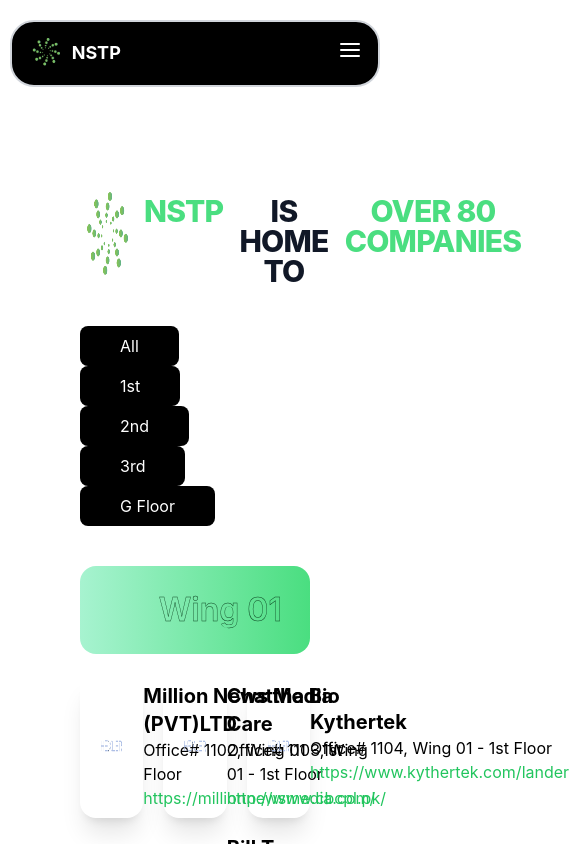
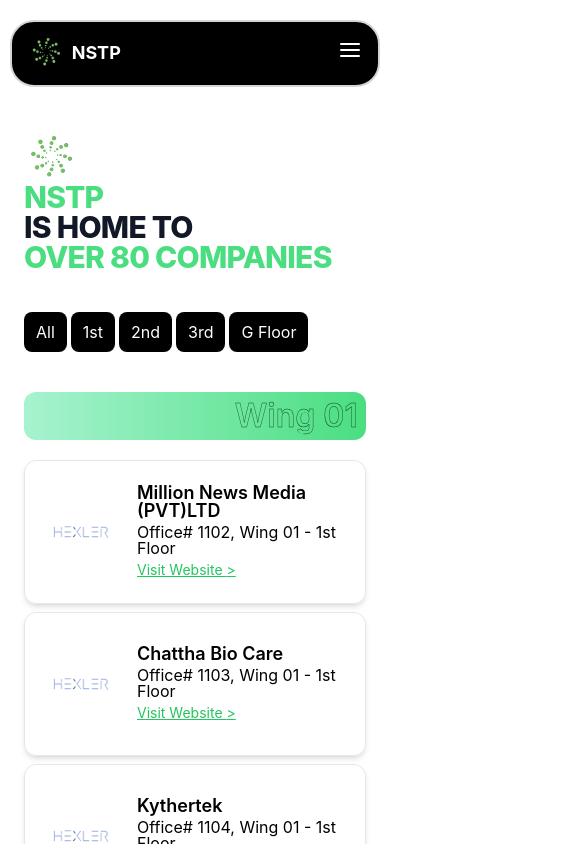
Before and after one commit to Sohaib-Ahmed869/NSTP, a React (Create React App) app: page /tenants in a window 390 px wide. Shown: the top 844 px of the page, 585 px wide, since content can reach past the window. Built offline with nearby package versions, Linux system fonts and the light colour scheme.

Commit message:
contact + tenants responsive

```diff
--- a/src/Contact/page.js
+++ b/src/Contact/page.js
@@ -28,9 +28,12 @@
   const [message, setMessage] = useState("");
   return (
     <div>
-      <div className="flex flex-row justify-between mt-28 p-20">
-        <form className="p-20 pt-0 w-2/3">
-          <h1 className="text-4xl mb-5">Contact Us</h1>
+      <div
+        className="flex flex-col lg:flex-row lg:justify-between mt-28 p-6 lg:p-20 gap-10 lg:gap-0"
+        style={{ height: "90vh" }}
+      >
+        <form className="lg:p-20 lg:pt-0 lg:w-2/3">
+          <h1 className=" text-2xl lg:text-4xl mb-2 lg:mb-5">Contact Us</h1>
           <div className="relative z-0 w-full mb-5 group">
             <input
               type="text"
@@ -88,7 +91,7 @@
               type="text"
               name="floating_message"
               id="floating_message"
-              className="block py-2.5 px-0 w-full text-sm text-gray-900 bg-transparent border-0 border-b-2 border-gray-300 appearance-none dark:text-black dark:border-gray-600 dark:focus:border-blue-500 focus:outline-none focus:ring-0 focus:border-blue-600 peer h-36"
+              className="block py-2.5 px-0 w-full text-sm text-gray-900 bg-transparent border-0 border-b-2 border-gray-300 appearance-none dark:text-black dark:border-gray-600 dark:focus:border-blue-500 focus:outline-none focus:ring-0 focus:border-blue-600 peer h-24 lg:h-36"
               placeholder=" "
               required
               onChange={(e) => setMessage(e.target.value)}
@@ -109,24 +112,24 @@
           </button>
         </form>
         <div className="flex flex-col gap-4">
-          <h1 className="text-4xl mb-10">Contact Info</h1>
-          <div className="flex items-center space-x-5 mb-5">
+          <h1 className="text-2xl lg:text-4xl mb-2 lg:mb-10">Contact Info</h1>
+          <div className="flex items-center space-x-5 mb-0 lg:mb-5">
             <TbWorldWww size={30} />
             <p>{contactInfo.website}</p>
           </div>
-          <div className="flex items-center space-x-5 mb-5">
+          <div className="flex items-center space-x-5 mb-0 lg:mb-5">
             <MdEmail size={30} />
             <p>{contactInfo.email}</p>
           </div>
-          <div className="flex items-center space-x-5 mb-5">
+          <div className="flex items-center space-x-5 mb-0 lg:mb-5">
             <BiPhone size={30} />
             <p>{contactInfo.phone}</p>
           </div>
-          <div className="flex items-center space-x-5 mb-5">
+          <div className="flex items-center space-x-5 mb-0 lg:mb-5">
             <FaFax size={30} />
             <p>{contactInfo.fax}</p>
           </div>
-          <div className="flex items-center space-x-5 mb-5">
+          <div className="flex items-center space-x-5 mb-0 lg:mb-5">
             <BiLocationPlus size={30} />
             <p>{contactInfo.address}</p>
           </div>
--- a/src/Tenants/tenants.js
+++ b/src/Tenants/tenants.js
@@ -25,15 +25,15 @@
   }, {});
 
   return (
-    <div className="p-20 mt-28">
-      <h1 className="mb-10 text-3xl font-extrabold leading-none tracking-tight text-gray-900 text-center flex gap-4">
+    <div className="p-6 lg:p-20 mt-28">
+      <h1 className="mb-10 text-3xl font-extrabold leading-none tracking-tight text-gray-900 lg:text-center flex lg:flex-row flex-col lg:gap-4">
         <img src={nstp} alt="nstp" className="w-12" />
-        <span className="text-green-400 mt-1">NSTP</span>
-        <span className="mt-1"> IS HOME TO</span>{" "}
-        <span className="text-green-400 mt-1">OVER 80 COMPANIES</span>{" "}
+        <span className="text-green-400 lg:mt-1">NSTP</span>
+        <span className="lg:mt-1"> IS HOME TO</span>{" "}
+        <span className="text-green-400 lg:mt-1">OVER 80 COMPANIES</span>{" "}
       </h1>
       <button
-        className={`bg-black text-white p-2 px-10 rounded-lg mr-5 ${
+        className={`bg-black text-white p-2 px-3 lg:px-10 rounded-lg mr-1 lg:mr-5 ${
           activeFloor === "All" ? "bg-[#4ade80]" : "hover:bg-[#4ade80]"
         }`}
         onClick={() => setActiveFloor("All")}
@@ -45,7 +45,7 @@
         floors.map((floor) => (
           <button
             key={floor}
-            className={`bg-black text-white p-2 px-10 rounded-lg mr-5 ${
+            className={`bg-black text-white p-2 px-3 lg:px-10 rounded-lg mr-1 lg:mr-5 ${
               activeFloor === floor ? "bg-[#4ade80]" : "hover:bg-[#4ade80]"
             }`}
             onClick={() => setActiveFloor(floor)}
@@ -58,27 +58,27 @@
         {Object.keys(groupedTenants).map((wing) => (
           <div key={wing} className="mb-10">
             <div
-              className="flex items-center w-full mb-5 rounded-2xl p-7 pl-2 justify-end"
+              className="flex items-center w-full mb-5 rounded-xl lg:rounded-2xl p-2 lg:p-7 justify-end"
               style={{
                 background: "linear-gradient(to right, #a7f3d0, #4ade80)",
               }}
             >
               <h2 className="text-2xl ml-10 mb-0 hollow-text4">{wing}</h2>
             </div>
-            <div className="grid grid-cols-3 gap-5 items-center">
+            <div className="grid grid-cols-1 lg:grid-cols-3 gap-2 lg:gap-5 items-center">
               {groupedTenants[wing].map((tenant) => (
                 <div
                   key={tenant.name}
-                  className="flex items-center gap-4 p-4 rounded-2xl shadow-xl h-36"
+                  className="flex items-center gap-4 p-4 rounded-xl lg:rounded-2xl shadow-md lg:shadow-xl border h-36"
                 >
                   <img
                     src={hexlerLogo}
                     alt="tenant"
                     className="w-20 h-20 rounded-full"
                   />
-                  <div>
-                    <h1 className="text-xl font-bold">{tenant.name}</h1>
-                    <p>
+                  <div className="flex flex-col gap-1 lg:gap-3 ">
+                    <h1 className="text-lg lg:text-xl leading-none font-semibold lg:font-bold">{tenant.name}</h1>
+                    <p className="leading-none">
                       Office# {tenant.office_number}, {tenant.wing} -{" "}
                       {tenant.floor} Floor
                     </p>
@@ -87,9 +87,9 @@
                         href={tenant.website}
                         target="_blank"
                         rel="noreferrer"
-                        className="text-green-500"
+                        className="text-sm text-green-500 underline"
                       >
-                        {tenant.website}
+                        Visit Website {">"}
                       </a>
                     )}
                   </div>
```
